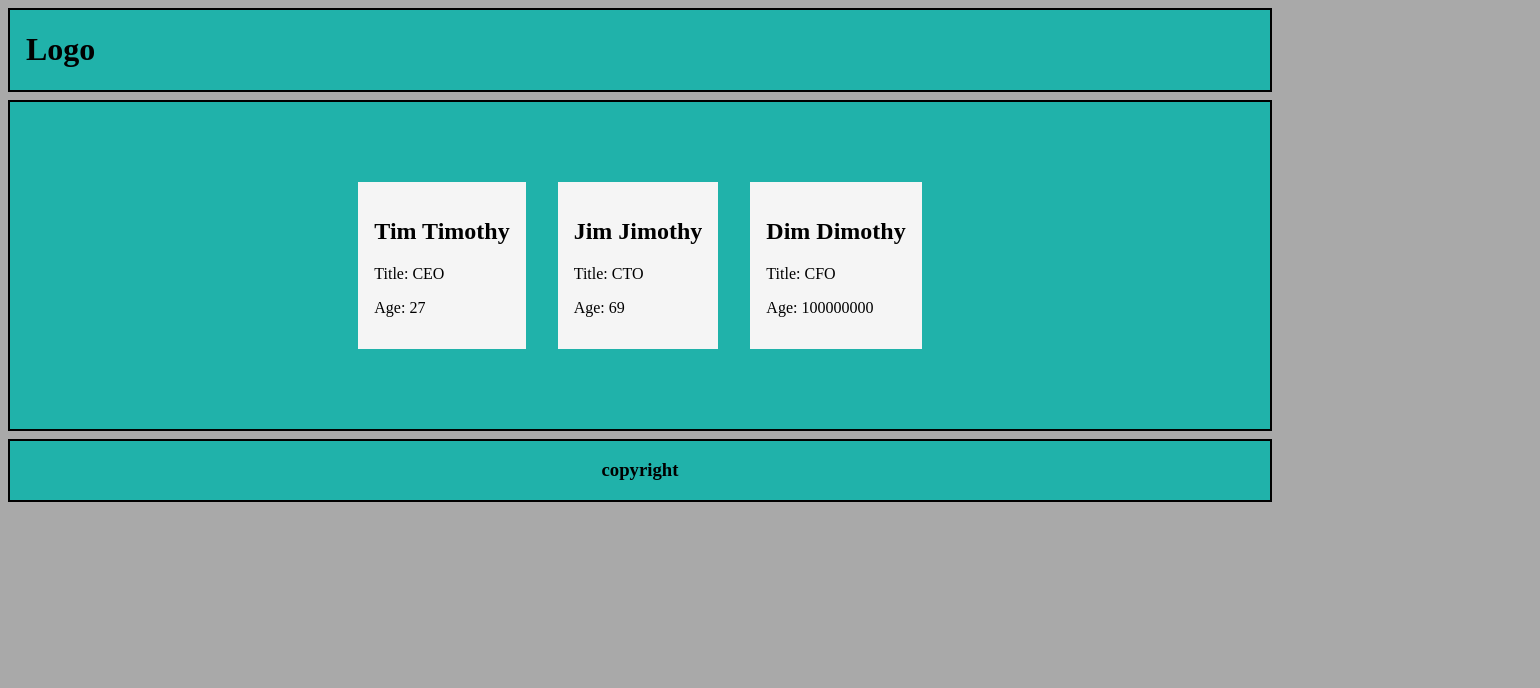
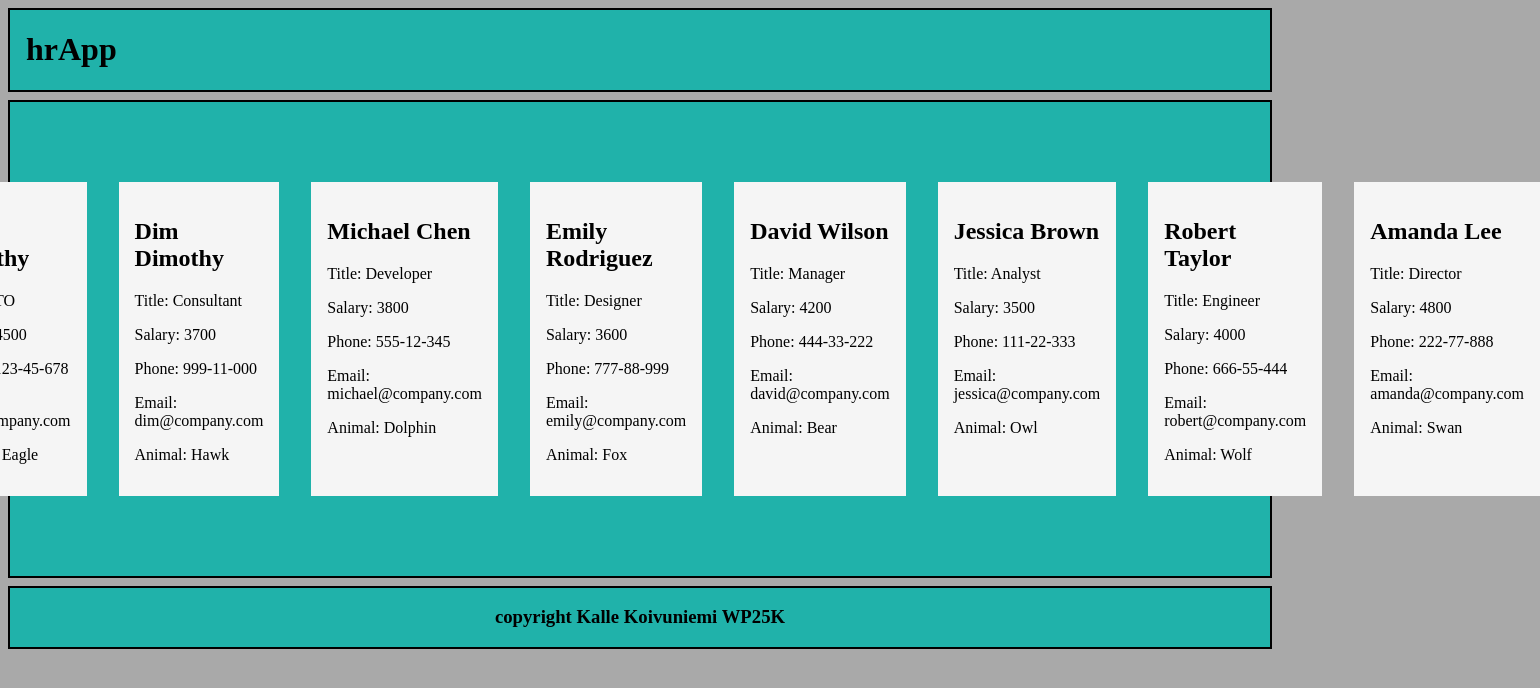
Before and after one commit to kmk9000/demo, a React (Vite) app: page / in a window 1280 px wide. Shown: the top 688 px of the page, 1540 px wide, since content can reach past the window. Built offline with nearby package versions, Linux system fonts and the light colour scheme.

Commit message:
added dummy data

```diff
--- a/src/App.jsx
+++ b/src/App.jsx
@@ -7,9 +7,78 @@ function App() {
     <>
       <Header />
       <main>
-        <Card name="Tim Timothy" title="CEO" age="27" />
-        <Card name="Jim Jimothy" title="CTO" age="69" />
-        <Card name="Dim Dimothy" title="CFO" age="100000000" />
+        <Card
+          name="Tim Timothy"
+          title="CEO"
+          salary="5000"
+          phone="987-42-112"
+          email="tim@company.com"
+          animal="Lion"
+        />
+        <Card
+          name="Jim Jimothy"
+          title="CTO"
+          salary="4500"
+          phone="123-45-678"
+          email="jim@company.com"
+          animal="Eagle"
+        />
+        <Card
+          name="Dim Dimothy"
+          title="Consultant"
+          salary="3700"
+          phone="999-11-000"
+          email="dim@company.com"
+          animal="Hawk"
+        />
+        <Card
+          name="Michael Chen"
+          title="Developer"
+          salary="3800"
+          phone="555-12-345"
+          email="michael@company.com"
+          animal="Dolphin"
+        />
+        <Card
+          name="Emily Rodriguez"
+          title="Designer"
+          salary="3600"
+          phone="777-88-999"
+          email="emily@company.com"
+          animal="Fox"
+        />
+        <Card
+          name="David Wilson"
+          title="Manager"
+          salary="4200"
+          phone="444-33-222"
+          email="david@company.com"
+          animal="Bear"
+        />
+        <Card
+          name="Jessica Brown"
+          title="Analyst"
+          salary="3500"
+          phone="111-22-333"
+          email="jessica@company.com"
+          animal="Owl"
+        />
+        <Card
+          name="Robert Taylor"
+          title="Engineer"
+          salary="4000"
+          phone="666-55-444"
+          email="robert@company.com"
+          animal="Wolf"
+        />
+        <Card
+          name="Amanda Lee"
+          title="Director"
+          salary="4800"
+          phone="222-77-888"
+          email="amanda@company.com"
+          animal="Swan"
+        />
       </main>
       <Footer />
     </>
--- a/src/components/Card.jsx
+++ b/src/components/Card.jsx
@@ -3,7 +3,10 @@ export default function Card(props) {
     <div className="card">
       <h2>{props.name}</h2>
       <p>Title: {props.title}</p>
-      <p>Age: {props.age}</p>
+      <p>Salary: {props.salary}</p>
+      <p>Phone: {props.phone}</p>
+      <p>Email: {props.email}</p>
+      <p>Animal: {props.animal}</p>
     </div>
   );
 }
--- a/src/components/Footer.jsx
+++ b/src/components/Footer.jsx
@@ -1,7 +1,7 @@
 export default function Footer() {
   return (
     <footer>
-      <h3>copyright</h3>
+      <h3>copyright Kalle Koivuniemi WP25K</h3>
     </footer>
   );
 }
--- a/src/components/Header.jsx
+++ b/src/components/Header.jsx
@@ -1,7 +1,7 @@
 export default function Header() {
   return (
     <header>
-      <h1>Logo</h1>
+      <h1>hrApp</h1>
     </header>
   );
 }
```
